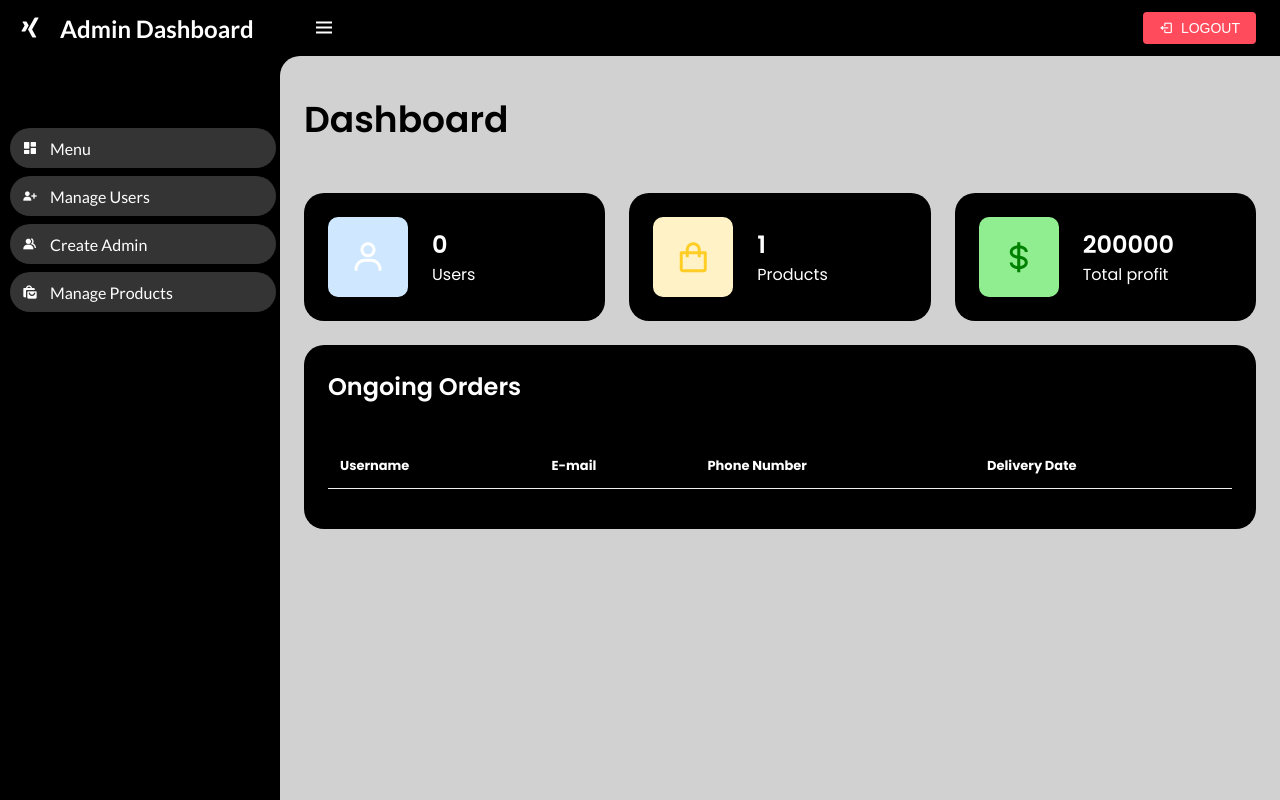
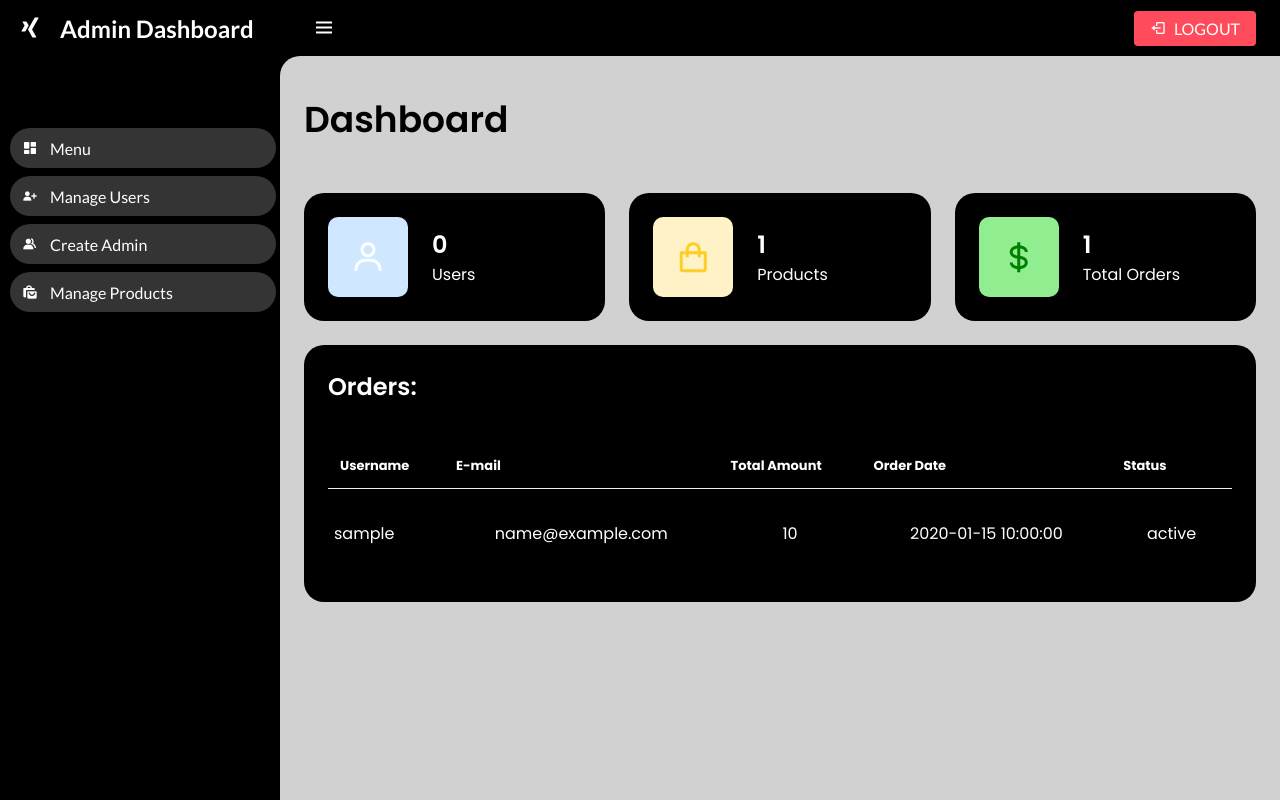
Before and after one commit to Ou4y/Software_frontend, a PHP site: page /admin.php in a window 1280 px wide. Run offline with PHP 8.4, Linux system fonts and the light colour scheme; tables that the repository leaves empty or names only in its code hold one stand-in row (values such as "Sample post"); lists and menus that the app fills with data are empty.

Commit message:
Logout Admin & Admin dashboard

```diff
--- a/Controllers/AdminController.php
+++ b/Controllers/AdminController.php
@@ -1,5 +1,4 @@
 <?php
-
 require_once(__DIR__ . '/../Models/AdminDashboard.php');
 require_once(__DIR__ . '/../DataBase.php');
 
@@ -16,11 +15,16 @@ class AdminController {
     public function getDashboardData() {
         $totalUsers = $this->AdminControllermodel->getTotalUsers();
         $totalProducts = $this->AdminControllermodel->getTotalProducts();
+        $totalOrders = $this->AdminControllermodel->getTotalOrders();
+        $orders = $this->AdminControllermodel->getOrders(); // Get orders data
 
         return [
             'totalUsers' => $totalUsers,
-            'totalProducts' => $totalProducts
+            'totalProducts' => $totalProducts,
+            'totalOrders' => $totalOrders,
+            'orders' => $orders, // Add orders to the data
         ];
     }
+
 }
 ?>
--- a/Controllers/ProductController.php
+++ b/Controllers/ProductController.php
@@ -37,7 +37,7 @@ class ProductController
         $price = floatval($_POST['price']);
         $category = trim($_POST['category']);
         $type = trim($_POST['type']);
-        $discount = intval($_POST['disnumber']);
+
 
         $uploadedFiles = $this->uploadFiles();
         $image1 = $uploadedFiles[0] ?? null;
@@ -51,7 +51,7 @@ class ProductController
             'size_m' => $sizeM,
             'size_l' => $sizeL,
             'category' => $category,
-            'discount' => $discount,
+
             'image1' => $image1,
             'image2' => $image2,
             'image3' => $image3,
--- a/Models/AdminDashboard.php
+++ b/Models/AdminDashboard.php
@@ -9,11 +9,8 @@ class AdminDashboard {
         $this->conn = $dbConnection;
     }
 
-
-
-
-    // Get total orders count
-public function getTotalProducts() {
+    // Get total products count
+    public function getTotalProducts() {
         try {
             $stmt = $this->conn->prepare("SELECT COUNT(*) AS total_products FROM products");
             $stmt->execute();
@@ -37,6 +34,33 @@ public function getTotalProducts() {
             return false;
         }
     }
+
+    // Get total orders count
+    public function getTotalOrders() {
+        try {
+            $stmt = $this->conn->prepare("SELECT COUNT(*) AS total_orders FROM orders ");
+            $stmt->execute();
+            $result = $stmt->fetch(PDO::FETCH_ASSOC);
+            return $result['total_orders'];
+        } catch (PDOException $e) {
+            error_log("Error in getTotalOrders: " . $e->getMessage());
+            return false;
+        }
+    }
+
+    // Get the orders data
+    public function getOrders() {
+        try {
+            $stmt = $this->conn->prepare("SELECT u.username, u.email, o.total_amount, o.order_date ,o.status
+                                          FROM orders o
+                                          JOIN users u ON o.user_id = u.id");
+            $stmt->execute();
+            return $stmt->fetchAll(PDO::FETCH_ASSOC);
+        } catch (PDOException $e) {
+            error_log("Error in getOrders: " . $e->getMessage());
+            return false;
+        }
+    }
 }
 
-    ?>
+?>
--- a/Views/includes/header.php
+++ b/Views/includes/header.php
@@ -21,7 +21,6 @@
                     <li><a href="../public/index.php" class="nav-link">Home</a></li>
                     <li><a href="../public/Browse.php" class="nav-link">Browse</a></li>
                     <li><a href="../public/Size.php" class="nav-link">Size Chart</a></li>
-                    <li><a href="../public/Size.php" class="nav-link sale">Sale</a></li>
                 </ul>
             </nav>
 
--- a/Views/public/ManageProducts.php
+++ b/Views/public/ManageProducts.php
@@ -30,9 +30,8 @@ $products = $controller->getAllProducts();
   <section id="content">
     <nav>
       <i class='bx bx-menu menu-icon'></i>
-      <button class="logout-btn"><i class='bx bx-log-out'></i>Logout</button>
+      <a  href='logout.php' class="logout-btn"><i class='bx bx-log-out'></i>Logout</a>
     </nav>
-
     <main>
       <div class="head-title">
         <div class="left">
--- a/Views/public/ManageUsers.php
+++ b/Views/public/ManageUsers.php
@@ -53,7 +53,7 @@ if (isset($_POST['deleteUser'])) {
   <section id="content">
     <nav>
       <i class='bx bx-menu menu-icon'></i>
-      <button class="logout-btn"><i class='bx bx-log-out'></i>Logout</button>
+      <a  href='logout.php' class="logout-btn"><i class='bx bx-log-out'></i>Logout</a>
     </nav>
 
     <main>
--- a/Views/public/admin.php
+++ b/Views/public/admin.php
@@ -32,7 +32,7 @@ $data = $controller->getDashboardData(); // Get the dashboard data (total users
   <section id="content">
     <nav>
       <i class='bx bx-menu menu-icon'></i>
-      <button class="logout-btn"><i class='bx bx-log-out'></i>Logout</button>
+      <a  href='logout.php' class="logout-btn"><i class='bx bx-log-out'></i>Logout</a>
     </nav>
 
     <main>
@@ -61,8 +61,8 @@ $data = $controller->getDashboardData(); // Get the dashboard data (total users
         <li>
           <i class='bx bx-dollar'></i>
           <span class="text">
-            <h3>200000</h3>
-            <p>Total profit</p>
+            <h3><?php echo $data['totalOrders'];?></h3>
+            <p>Total Orders</p>
           </span>
         </li>
       </ul>
@@ -70,7 +70,7 @@ $data = $controller->getDashboardData(); // Get the dashboard data (total users
       <div class="table-data">
         <div class="order">
           <div class="head">
-            <h3>Ongoing Orders </h3>
+            <h3>Orders:</h3>
             <box-icon name='search'></box-icon>
           </div>
           <table>
@@ -78,30 +78,33 @@ $data = $controller->getDashboardData(); // Get the dashboard data (total users
               <tr>
                 <th>Username</th>
                 <th>E-mail</th>
-                <th>Phone Number</th>
-                <th>Delivery Date</th>
+                <th>Total Amount</th>
+                <th>Order Date</th>
+                <th>Status</th>
               </tr>
             </thead>
             <tbody id="orderList">
+            <tbody id="orderList">
 
-            <!-- should be replaced with the actual data from the database -->
+    <?php
+    // Display the orders dynamically
+    if ($data['orders']) {
+        foreach ($data['orders'] as $order) {
+            echo "<tr>
+                    <td>{$order['username']}</td>
+                    <td>{$order['email']}</td>
+                    <td>{$order['total_amount']}</td>
+                    <td>{$order['order_date']}</td>
+                    <td>{$order['status']}</td>
+                  </tr>";
+        }
+    } else {
+        echo "<tr><td colspan='4'>No orders found</td></tr>";
+    }
+    ?>
+</tbody>
 
 
-              <!-- Example dynamic data
-              <?php
-              // Fetch ongoing orders from the database if applicable
-              // Example of fetching data dynamically (make sure you implement this part)
-              $orders = []; // Replace this with actual orders from the database
-              foreach ($orders as $order) {
-                  echo "<tr>
-                        <td>{$order['username']}</td>
-                        <td>{$order['email']}</td>
-                        <td>{$order['phone']}</td>
-                        <td>{$order['delivery_date']}</td>
-                    </tr>";
-              }
-              ?> -->
-            </tbody>
           </table>
         </div>
       </div>
--- a/Views/public/editUser.php
+++ b/Views/public/editUser.php
@@ -65,7 +65,7 @@ if ($_SERVER['REQUEST_METHOD'] === 'POST') {
   <section id="content">
     <nav>
       <i class='bx bx-menu menu-icon'></i>
-      <button class="logout-btn"><i class='bx bx-log-out'></i>Logout</button>
+      <a  href='logout.php' class="logout-btn"><i class='bx bx-log-out'></i>Logout</a>
     </nav>
     <main>
       <div class="head-title">
```
Also changed, not shown: Views/public/addUser.php (+4 -4 lines), Views/public/addproduct.php (+5 -8 lines), Views/public/createAdmin.php (+4 -4 lines), Views/public/editProduct.php (+4 -4 lines).
